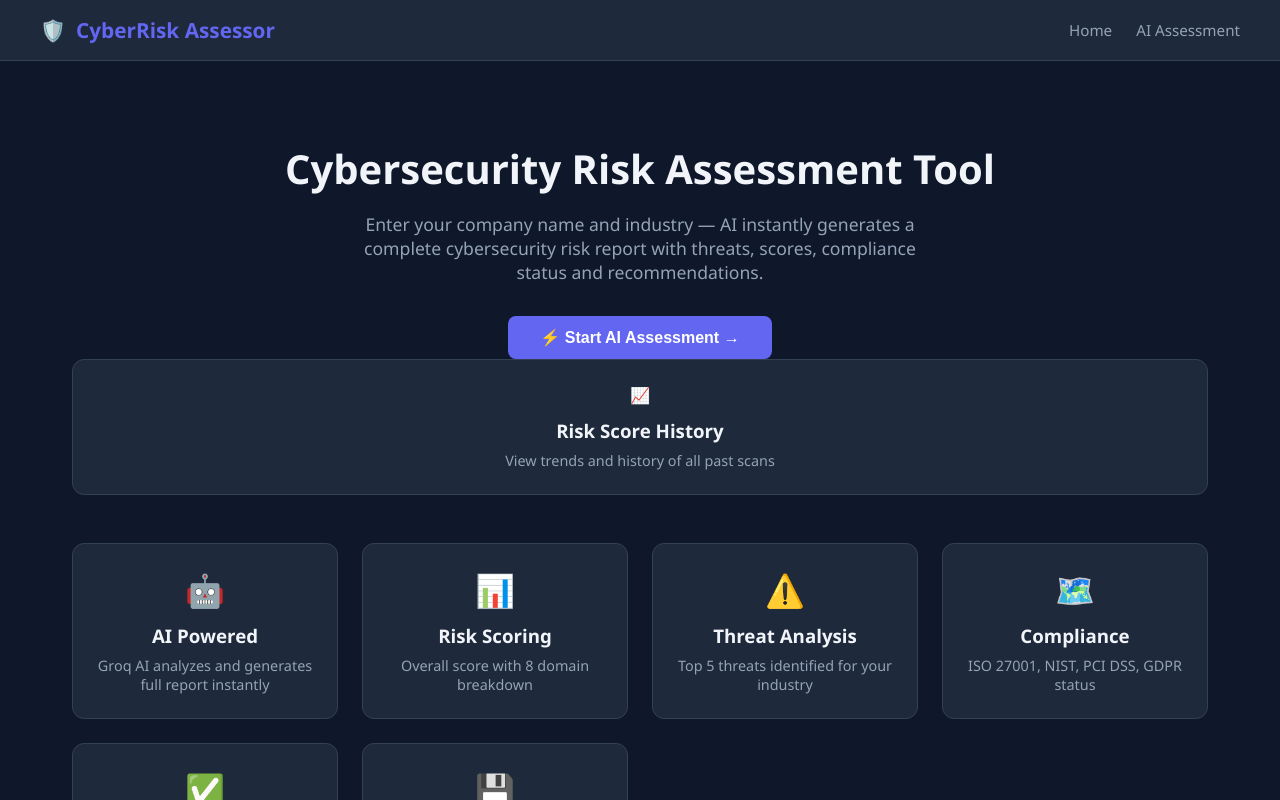
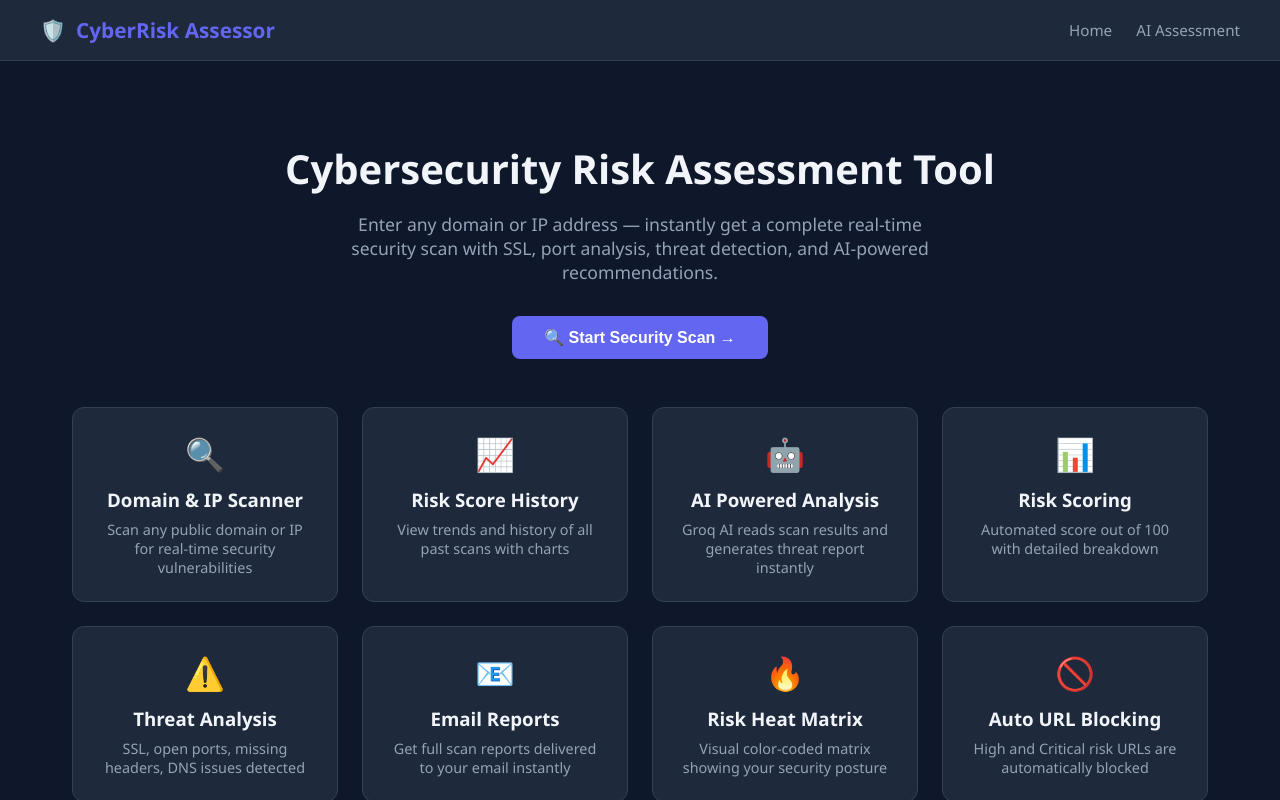
Before and after one commit to hanumanthumandula-svg/cyber-risk-tool, a React (Create React App) app: page / in a window 1280 px wide. Shown: the top 800 px of the page. Built offline with nearby package versions, Linux system fonts and the light colour scheme.

Commit message:
Fix dns duplicate and email HTML

```diff
--- a/src/pages/AutoAssessment.js
+++ b/src/pages/AutoAssessment.js
@@ -221,6 +221,24 @@ Return this exact JSON:
         threats: [], recommendations: ['Review scan findings above manually.'],
         complianceNotes: '', overallVerdict: 'Manual review recommended.'
       });
+      setAiResult({
+  // ... your existing code ...
+});
+
+// ← ADD THIS RIGHT HERE
+if (data.riskLevel === 'Medium' || data.riskLevel === 'High' || data.riskLevel === 'Critical') {
+  const alertShown = sessionStorage.getItem(`alert_${data.domain}`);
+  if (!alertShown) {
+    sessionStorage.setItem(`alert_${data.domain}`, 'true');
+    setTimeout(() => {
+      alert(`⚠️ ${data.riskLevel} Risk Detected!\n\nDomain: ${data.domain}\nScore: ${data.score}/100\n\n${
+        data.riskLevel === 'Medium'
+          ? 'This domain has security issues that need attention.'
+          : 'This domain is HIGH RISK and has been automatically blocked!'
+      }`);
+    }, 500);
+  }
+}
     }
     setAiLoading(false);
   };
--- a/src/pages/Home.js
+++ b/src/pages/Home.js
@@ -7,23 +7,53 @@ function Home() {
     <div className="home-container">
       <div className="hero">
         <h1>Cybersecurity Risk Assessment Tool</h1>
-        <p>Enter your company name and industry — AI instantly generates a complete cybersecurity risk report with threats, scores, compliance status and recommendations.</p>
+        <p>Enter any domain or IP address — instantly get a complete real-time security scan with SSL, port analysis, threat detection, and AI-powered recommendations.</p>
         <button className="btn-primary" onClick={() => navigate('/auto-assessment')}>
-          ⚡ Start AI Assessment →
+          🔍 Start Security Scan →
         </button>
       </div>
-      <div className="feature-card" onClick={() => navigate('/history')} style={{ cursor: 'pointer' }}>
-  <div className="feature-icon">📈</div>
-  <h3>Risk Score History</h3>
-  <p>View trends and history of all past scans</p>
-</div>
+
       <div className="features">
-        <div className="feature-card"><span>🤖</span><h3>AI Powered</h3><p>Groq AI analyzes and generates full report instantly</p></div>
-        <div className="feature-card"><span>📊</span><h3>Risk Scoring</h3><p>Overall score with 8 domain breakdown</p></div>
-        <div className="feature-card"><span>⚠️</span><h3>Threat Analysis</h3><p>Top 5 threats identified for your industry</p></div>
-        <div className="feature-card"><span>🗺️</span><h3>Compliance</h3><p>ISO 27001, NIST, PCI DSS, GDPR status</p></div>
-        <div className="feature-card"><span>✅</span><h3>Recommendations</h3><p>Top 5 actionable fixes prioritized by risk</p></div>
-        <div className="feature-card"><span>💾</span><h3>Save Reports</h3><p>All reports saved to cloud database</p></div>
+        <div className="feature-card" onClick={() => navigate('/auto-assessment')} style={{ cursor: 'pointer' }}>
+          <span>🔍</span>
+          <h3>Domain & IP Scanner</h3>
+          <p>Scan any public domain or IP for real-time security vulnerabilities</p>
+        </div>
+        <div className="feature-card" onClick={() => navigate('/history')} style={{ cursor: 'pointer' }}>
+          <span>📈</span>
+          <h3>Risk Score History</h3>
+          <p>View trends and history of all past scans with charts</p>
+        </div>
+        <div className="feature-card">
+          <span>🤖</span>
+          <h3>AI Powered Analysis</h3>
+          <p>Groq AI reads scan results and generates threat report instantly</p>
+        </div>
+        <div className="feature-card">
+          <span>📊</span>
+          <h3>Risk Scoring</h3>
+          <p>Automated score out of 100 with detailed breakdown</p>
+        </div>
+        <div className="feature-card">
+          <span>⚠️</span>
+          <h3>Threat Analysis</h3>
+          <p>SSL, open ports, missing headers, DNS issues detected</p>
+        </div>
+        <div className="feature-card">
+          <span>📧</span>
+          <h3>Email Reports</h3>
+          <p>Get full scan reports delivered to your email instantly</p>
+        </div>
+        <div className="feature-card">
+          <span>🔥</span>
+          <h3>Risk Heat Matrix</h3>
+          <p>Visual color-coded matrix showing your security posture</p>
+        </div>
+        <div className="feature-card">
+          <span>🚫</span>
+          <h3>Auto URL Blocking</h3>
+          <p>High and Critical risk URLs are automatically blocked</p>
+        </div>
       </div>
     </div>
   );
```
